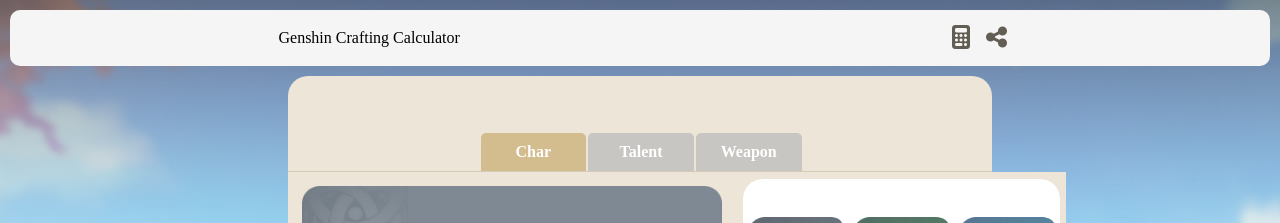
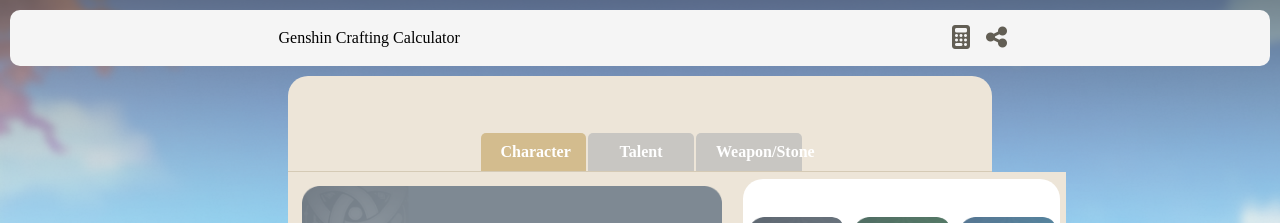
Before and after one commit to Knoxzen/Genshin-Farming-Calculator, an Angular app: page /charLvlUp in a window 1280 px wide. Shown: the top 223 px of the page. Built offline with nearby package versions, Linux system fonts and the light colour scheme; a web font is replaced by a local one.

Commit message:
Update mod-selector.component.html

```diff
--- a/src/app/mod-selector/mod-selector.component.html
+++ b/src/app/mod-selector/mod-selector.component.html
@@ -1,9 +1,9 @@
 <div class="container">
   <div class="module-selector">
     <div class="buttonSet">
-      <button (click)="selectModule('char')" [class.clicked]="isButtonClicked('char')">Char</button>
+      <button (click)="selectModule('char')" [class.clicked]="isButtonClicked('char')">Character</button>
       <button (click)="selectModule('talent')" [class.clicked]="isButtonClicked('talent')">Talent</button>
-      <button (click)="selectModule('weapon')" [class.clicked]="isButtonClicked('weapon')">Weapon</button>
+      <button (click)="selectModule('weapon')" [class.clicked]="isButtonClicked('weapon')">Weapon/Stone</button>
     </div>
   </div>
 </div>
```
